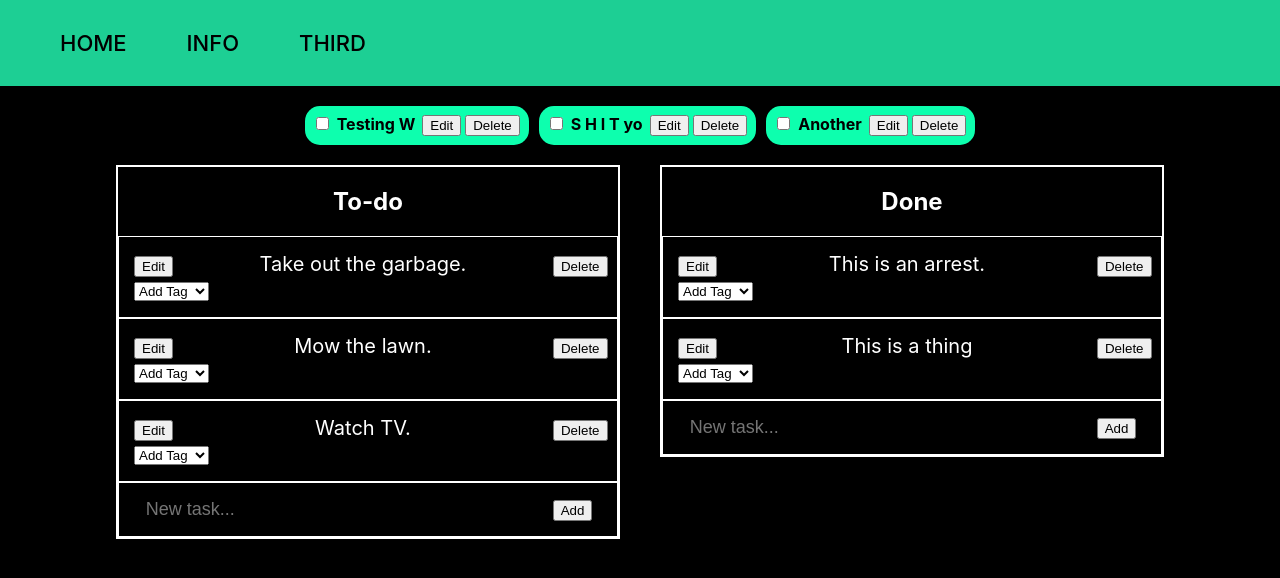
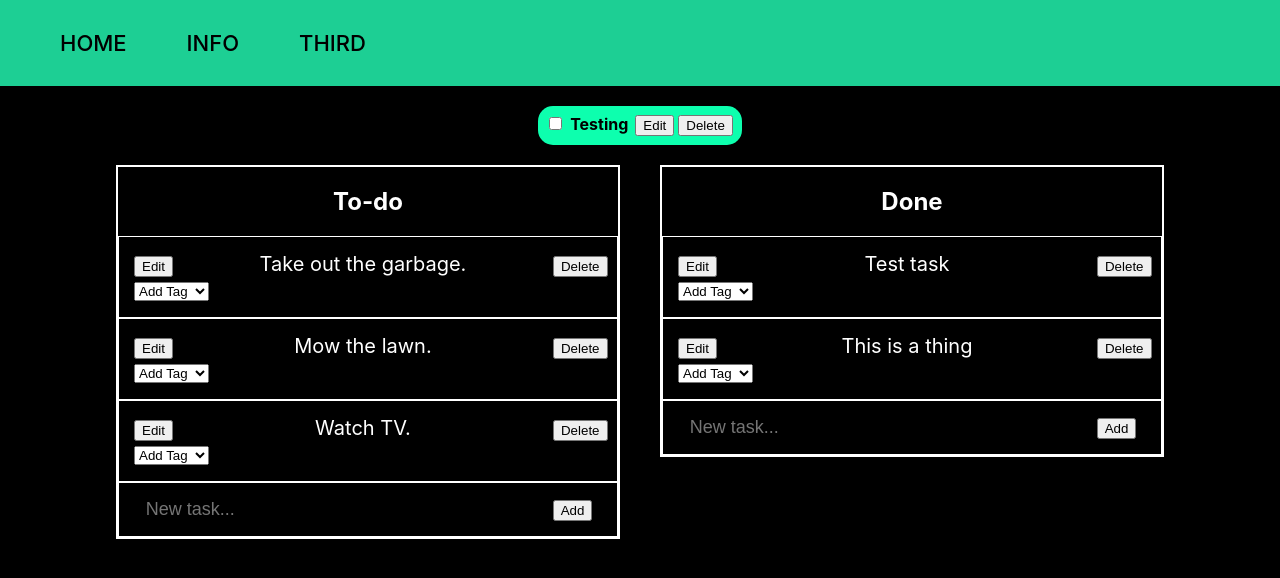
Before and after one commit to attealalahti/task-organizer, a React (Create React App) app: page / in a window 1280 px wide. Shown: the top 578 px of the page. Built offline with nearby package versions, Linux system fonts and the light colour scheme; data requests are answered from the project's data file.

Commit message:
Refactor Tag component to use props to get a name.

```diff
--- a/db.json
+++ b/db.json
@@ -22,7 +22,7 @@
     },
     {
       "id": "38",
-      "content": "This is an arrest.",
+      "content": "Test task",
       "tagIds": []
     },
     {
@@ -57,15 +57,7 @@
   "tags": [
     {
       "id": "40",
-      "name": "Testing W"
-    },
-    {
-      "id": "41",
-      "name": "S H I T yo"
-    },
-    {
-      "id": "42",
-      "name": "Another"
+      "name": "Testing"
     }
   ],
   "autoIncrement": {
--- a/src/Tag.js
+++ b/src/Tag.js
@@ -4,11 +4,8 @@ import axios from "axios";
 class Tag extends React.Component {
     constructor(props) {
         super(props);
-        this.state = {
-            editing: false,
-            name: this.props.name,
-        };
-        this.editingText = this.state.name;
+        this.state = { editing: false };
+        this.editingText = this.props.name;
     }
     startEdit = () => {
         this.setState({ editing: true });
@@ -16,7 +13,7 @@ class Tag extends React.Component {
     componentDidUpdate() {
         if (this.state.editing) {
             const element = document.getElementById(`tagEdit${this.props.id}`);
-            element.value = this.state.name;
+            element.value = this.props.name;
             element.focus();
             element.addEventListener("blur", (event) => {
                 this.setState({ editing: false });
@@ -35,7 +32,7 @@ class Tag extends React.Component {
                 </form>
             );
         } else {
-            return <span>{this.state.name}</span>;
+            return <span>{this.props.name}</span>;
         }
     }
     handleSubmit = async (event) => {
@@ -43,7 +40,7 @@ class Tag extends React.Component {
         // Don't do anything if the input only has white space
         if (this.editingText.replace(/\s/g, "").length) {
             // Set the content of the non-editing mode element and exit editing mode
-            this.setState({ editing: false, name: this.editingText });
+            this.setState({ editing: false });
             this.props.onEdit(this.props.id, this.editingText);
             await axios.patch(`http://localhost:3010/tags/${this.props.id}`, {
                 name: this.editingText,
```
